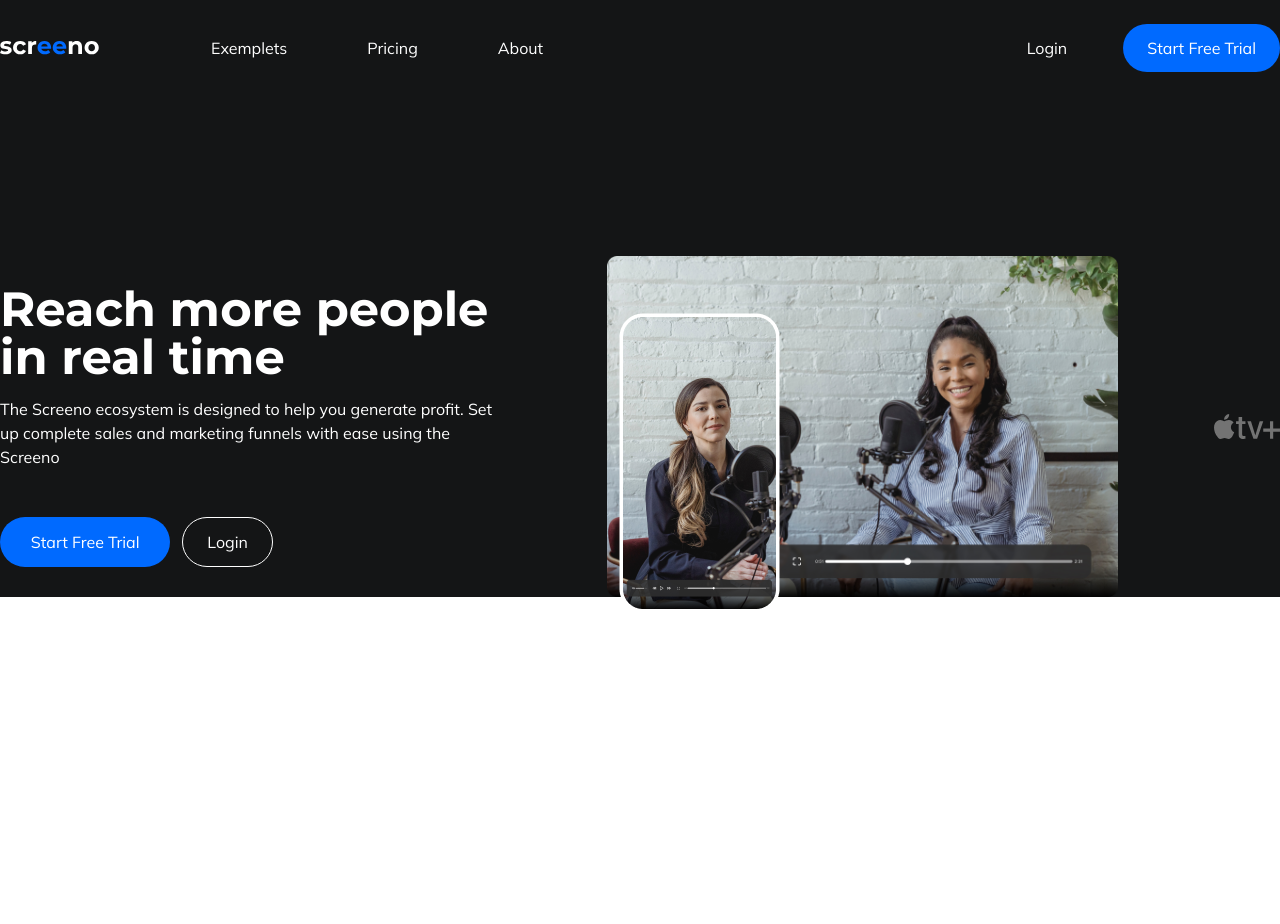
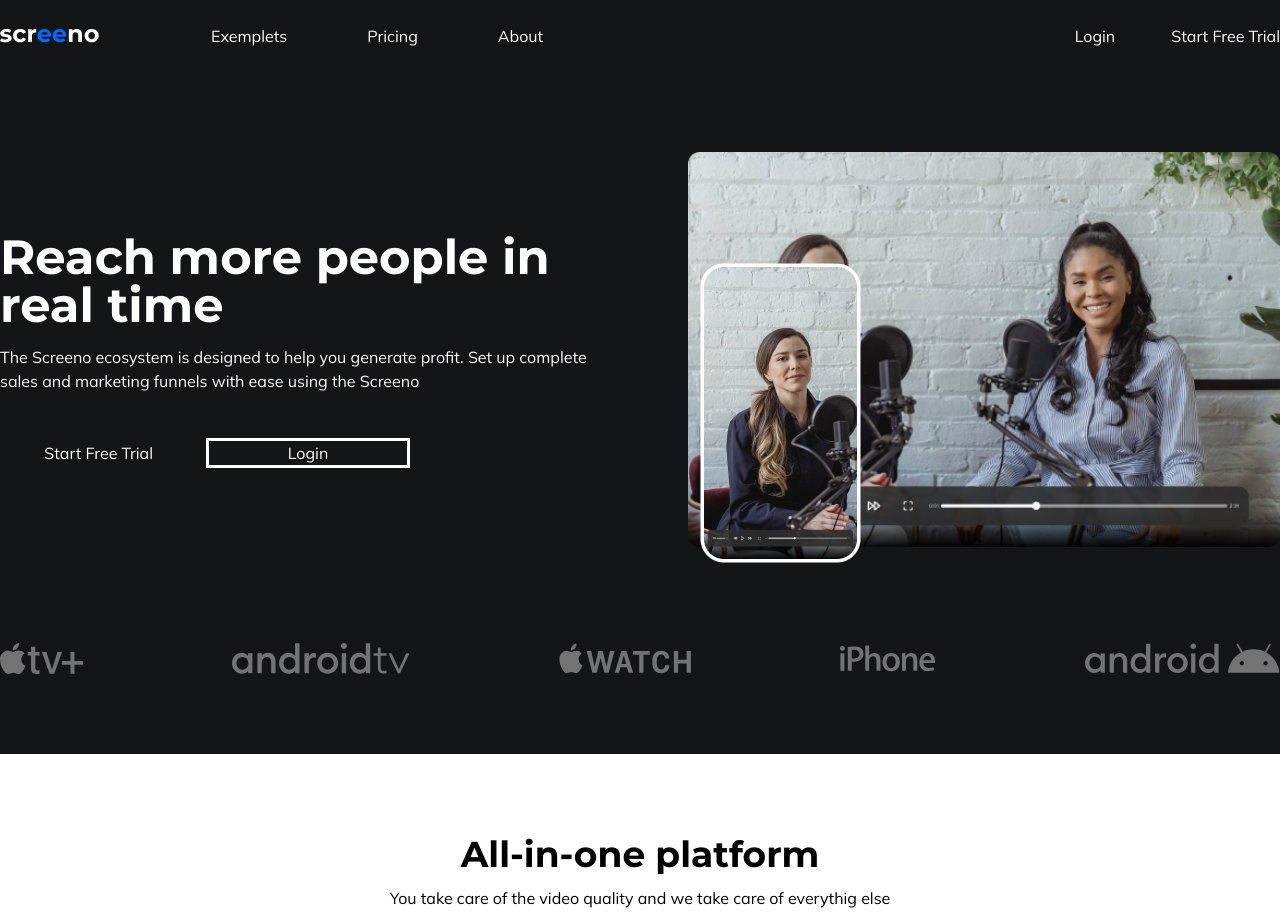
Before and after one commit to 4RandomProgrammer/Svelte-LP, a SvelteKit app in the folder my-app/: page / in a window 1280 px wide. Shown: the top 924 px of the page. Before the commit the page ends 800 px from the top, so only its background shows below. Built offline with nearby package versions, Linux system fonts and the light colour scheme.

Commit message:
new things

```diff
--- a/my-app/src/lib/components/Navbar.svelte
+++ b/my-app/src/lib/components/Navbar.svelte
@@ -9,7 +9,7 @@
             </div>
         </div>
         <div class="flex items-center space-x-14">
-            <a href="/">Login</a>
+            <a href="/login">Login</a>
             <button class="primary">Start Free Trial</button>
         </div>
     </div>
--- a/my-app/src/routes/+layout.svelte
+++ b/my-app/src/routes/+layout.svelte
@@ -12,15 +12,20 @@
     <slot />
 </div>
 
-<style lang="postcss">
+<style lang="postcss" global>
     :global(button){
         @apply px-6 py-3 font-sans rounded-full outline-none;
     }
     :global(button.primary) {
-        @apply bg-primary;
+        @apply bg-primary text-white;
     }
 
     :global(button.outline) {
         @apply border-white text-white border-[1px];
     }
+
+    button.outline-black{
+        @apply border-black text-black border-[1px];
+    }
+
 </style>
--- a/my-app/src/routes/+page.svelte
+++ b/my-app/src/routes/+page.svelte
@@ -1,5 +1,6 @@
-<section class="bg-black text-white pt-40">
-    <div class="flex items-center max-x-screen-xl mx-auto space-x-24">
+<section class="bg-black text-white py-20">
+    <div class="max-w-screen-xl mx-auto">
+        <div class="flex items-center space-x-24">
             <div class="flex flex-col w-1/2">
                 <div class="flex flex-col space-y-4">
                     <h1 class="text-5xl font-heading font-bold">Reach more people in real time</h1>
@@ -11,7 +12,7 @@
                     <button class="primary w-1/3">
                         Start Free Trial
                     </button>
-                <button class="outline">
+                    <button class="outline w-1/3">
                         Login
                     </button>
                 </div>
@@ -20,8 +21,33 @@
                 <img src="/images/hero-image-desktop.png" alt="Hero" class="w-full h-full">
                 <img src="/images/hero-image-mobile.png" alt="Hero" class="absolute -bottom-4 left-3 ">
             </div>
-        <div class="flex space-x-24">
+        </div>
+        <div class="flex justify-between mt-24 space-x-24">
             <img src="/images/apple-tv.svg" alt="Apple TV">
+            <img src="/images/android-tv.svg" alt="Apple TV">
+            <img src="/images/apple-watch.svg" alt="Apple TV">
+            <img src="/images/iphone.svg" alt="Apple TV">
+            <img src="/images/android.svg" alt="Apple TV">
         </div>
     </div>
 </section>
+
+<section class="py-20">
+    <div class="max-w-screen-lg mx-auto">
+        <div class="flex flex-col justify-center text-center">
+            <div class="flex flex-col space-y-3">
+                <h2 class="text-4xl font-bold font-heading">All-in-one platform</h2>
+                <p>You take care of the video quality and we take care of everythig else</p>
+            </div>
+            <div class="flex justify-center space-x-8 mt-4">
+                <button class="w-1/6 primary">Start Free Trial</button>
+                <button class="w-1/6 outline-black">Login</button>
+            </div>
+            <div class="grid grid-cols-3">
+                <div class="flex flex-col">
+
+                </div>
+            </div>
+        </div>
+    </div>
+</section>
--- a/my-app/src/routes/index.svelte
+++ /dev/null
@@ -1,16 +0,0 @@
-<section class="bg-black text-white pt-40 pb-20">
-    <div class="max-x-screen-xl mx-auto ">
-        <div class="flex flex-col w-1/2">
-            <div class="flex flex-col space-y-4">
-                <h1 class="text-5xl font-heading font-bold">Reach more people in real time</h1>
-                <p>
-                    The Screeno ecosystem is designed to help you generate profit. Set up complete sales and marketing funnels with ease using the Screeno
-                </p>
-            </div>
-            <div class="flex flex-col space-y-4">
-
-            </div>
-        </div>
-        <div class="w-1/2"></div>
-    </div>
-</section>
--- /dev/null
+++ b/my-app/src/routes/login/+page.server.js
@@ -0,0 +1,8 @@
+//Arquivo necessário para lidar requisições. N sei se do tipo get, mas do tipo post
+/** @type {import('./$types').Actions} */
+
+export const actions = {
+    default: async (event) => {
+        // TODO log the user in
+    }
+};
--- /dev/null
+++ b/my-app/src/routes/login/+page.svelte
@@ -0,0 +1 @@
+<h1>TESTE</h1>
```
Lines whose indentation alone changed are shown as unchanged.
